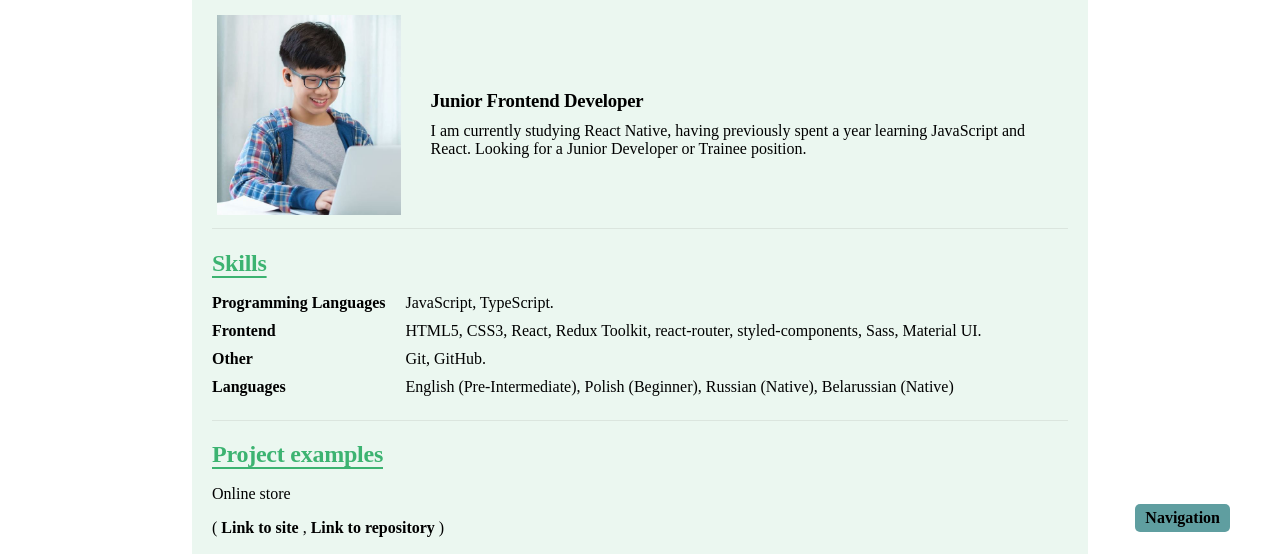
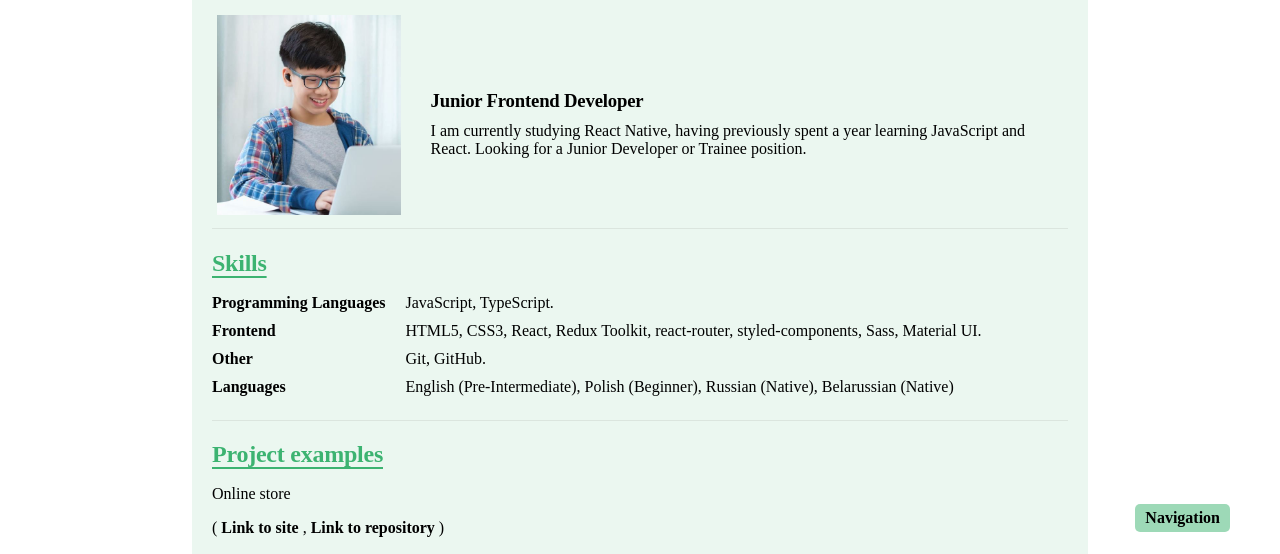
Before and after one commit to kate-js/rsschool-cv, a plain HTML site: page index.html in a window 1280 px wide. Shown: the part 198-752 px from the top of the page. Drawn offline with Linux system fonts and the light colour scheme.

Commit message:
refactor: updated styles for button

```diff
--- a/style.css
+++ b/style.css
@@ -153,7 +153,7 @@ xmp {
 
 .nav-button {
   position: fixed;
-  background-color: cadetblue;
+  background-color: rgb(60, 179, 113, 0.5);
   padding: 5px 10px;
   border-radius: 5px;
   bottom: 70px;
```
